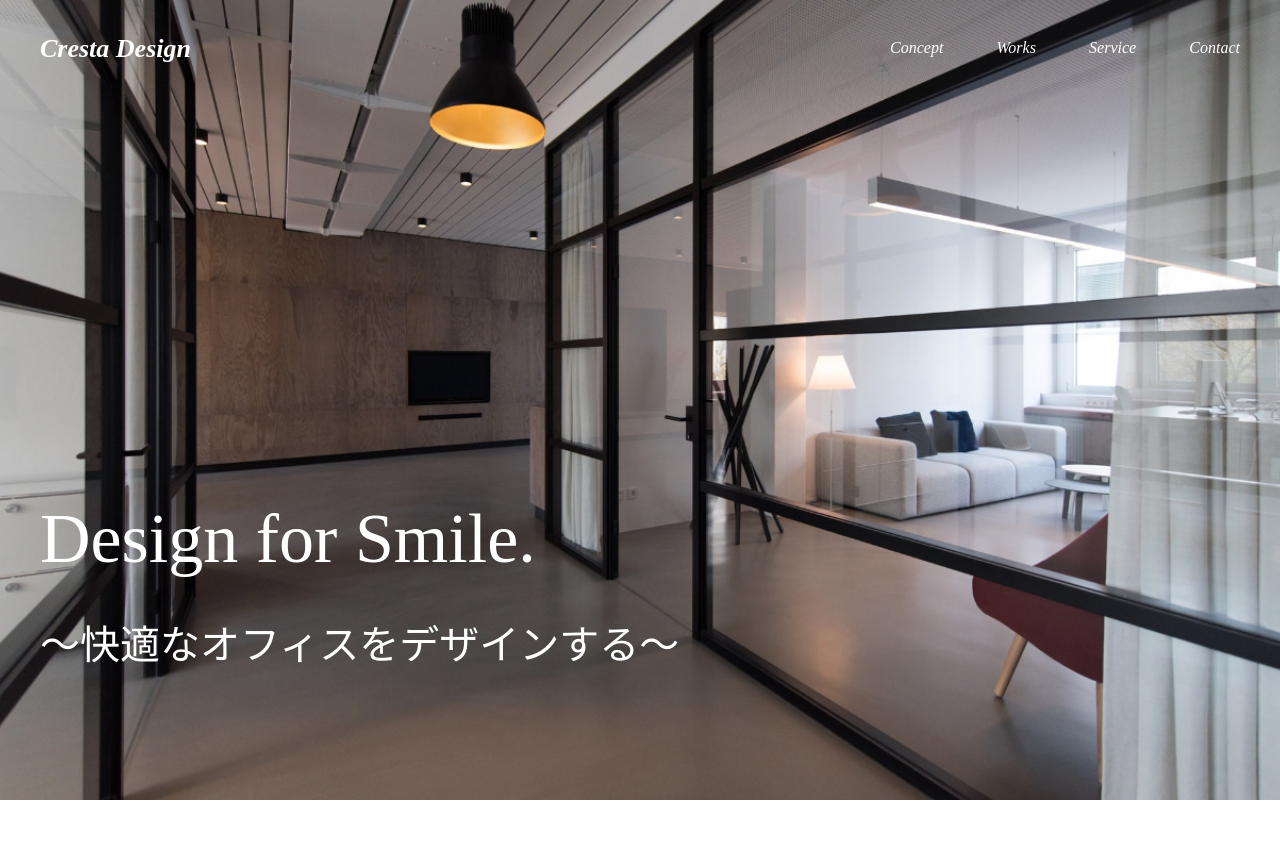
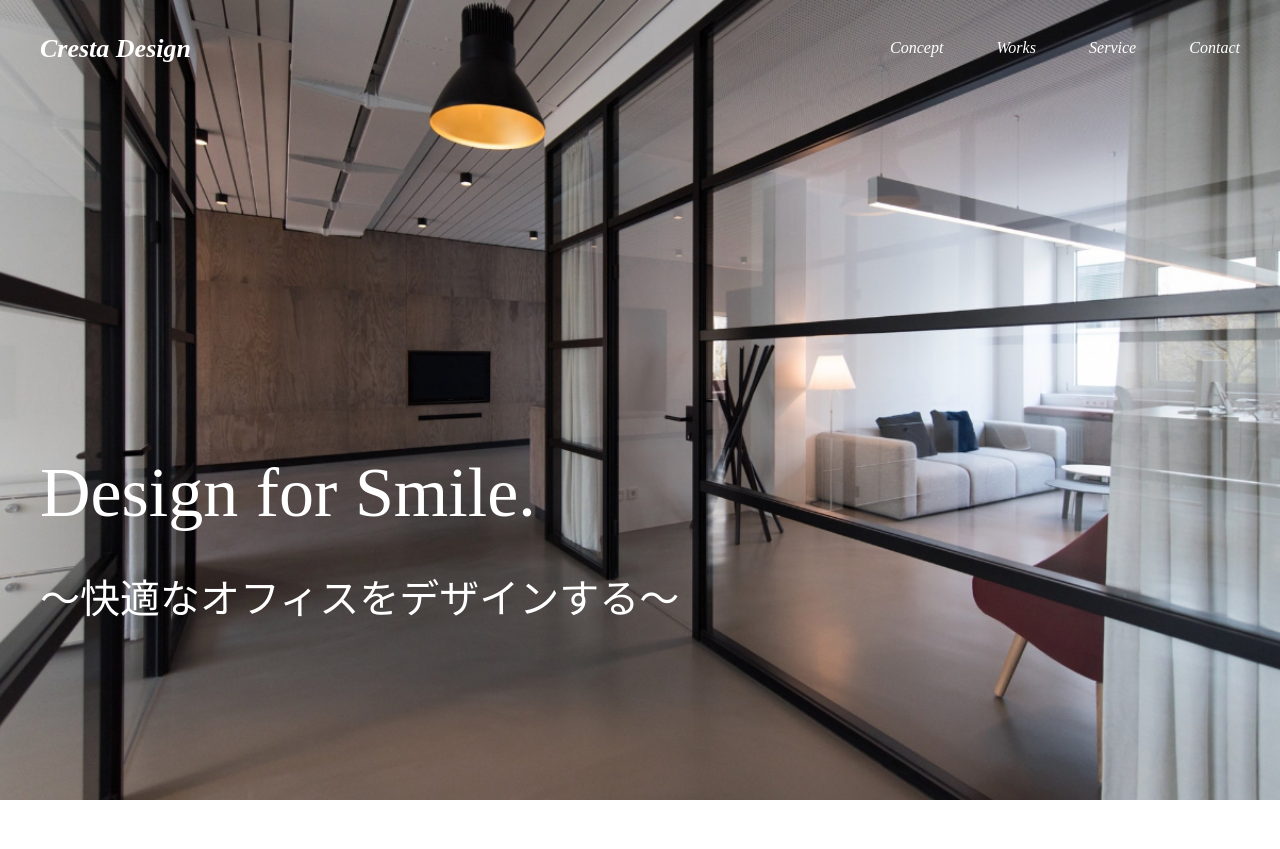
Before and after one commit to chiricopgmentor/-coding_exercise_02, a plain HTML site: page index.html in a window 1280 px wide. Shown: the top 849 px of the page. Drawn offline with nearby package versions, Linux system fonts and the light colour scheme.

Commit message:
first_viewのメインコピー位置を修正

```diff
--- a/sass/style.scss
+++ b/sass/style.scss
@@ -31,7 +31,7 @@ a {
   padding: 0 15px;
 }
 #first_view.ly_section .ly_section_inner {
-  height: calc(100vh - 50px);
+  height: calc(100vh - 96px);
   flex-direction: row;
   justify-content: flex-start;
   align-items: flex-end;
```
Also changed, not shown: css/style.css.
